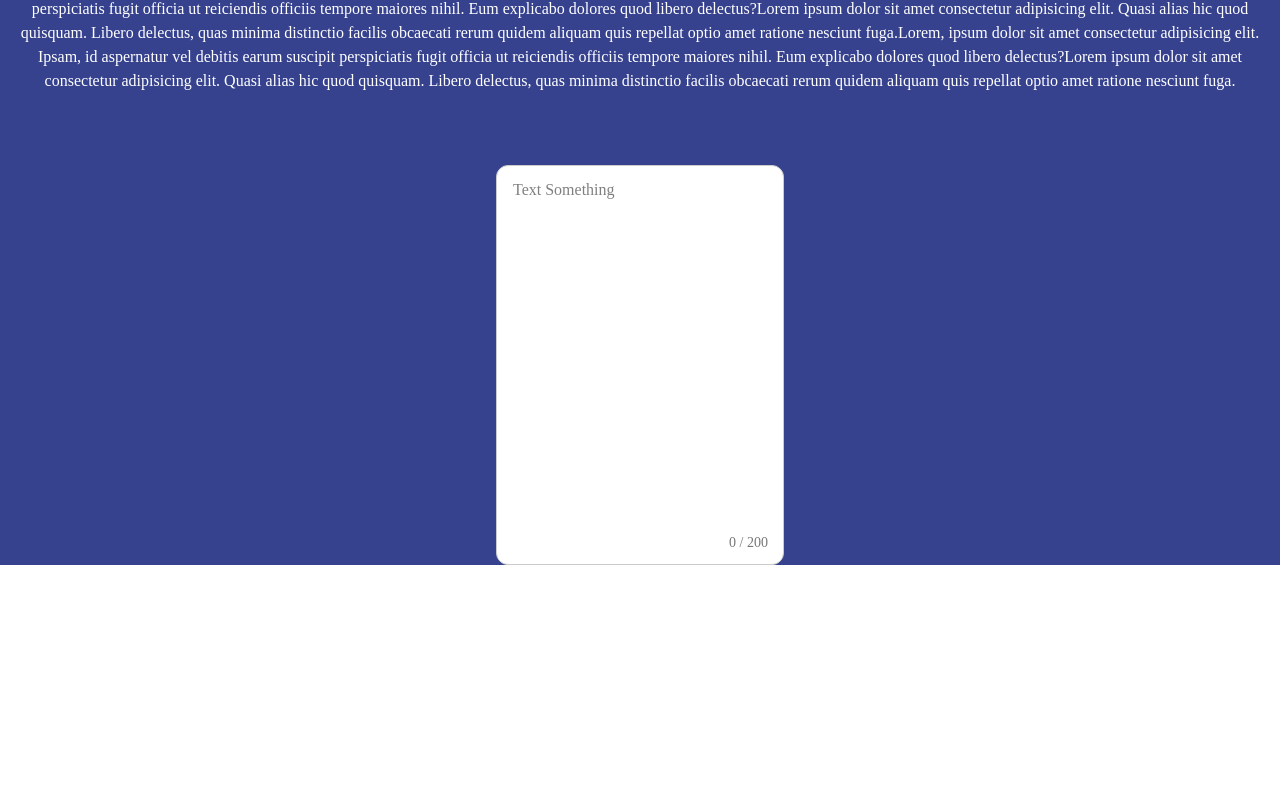
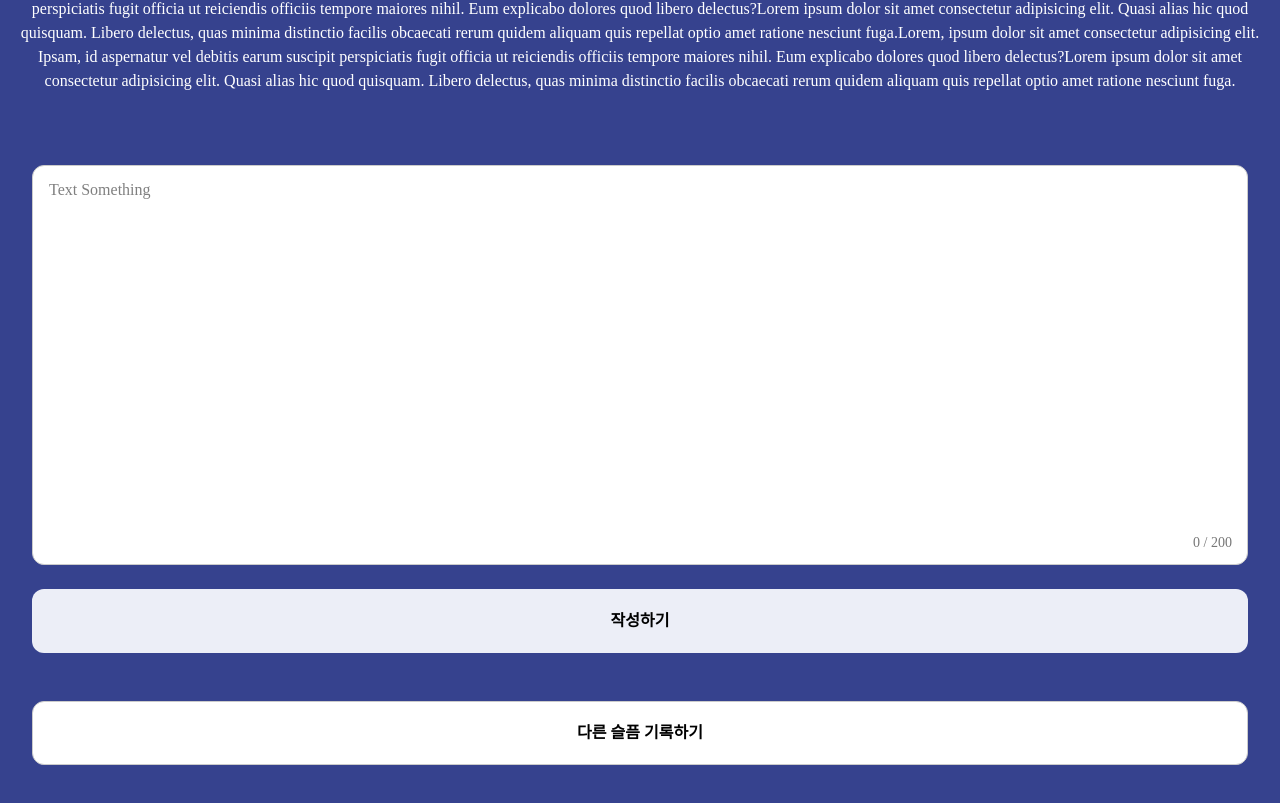
Before and after one commit to UMC-hackathon-2team/web, a React (Vite) app in the folder ToSea-FE/: page / in a window 1280 px wide. Shown: the part 563-1366 px from the top of the page. Before the commit the page ends 1135 px from the top, so only its background shows below. Built offline with nearby package versions, Linux system fonts and the light colour scheme; a web font is replaced by a local one.

Commit message:
design: 버튼, textarea css 수정

```diff
--- a/ToSea-FE/src/components/common/TextArea.tsx
+++ b/ToSea-FE/src/components/common/TextArea.tsx
@@ -29,7 +29,6 @@ export default function TextArea({
 	onChange,
 	placeholder = '',
 	maxLength = 200,
-	width = 288,
 	height = 400,
 	disabled = false,
 	error = false,
@@ -45,7 +44,7 @@ export default function TextArea({
 	}
 
 	return (
-		<div className='flex flex-col gap-2 mx-auto' style={{ width }}>
+		<div className={cn('flex flex-col gap-2 mx-auto w-full px-8', className)}>
 			<div className='relative' style={{ height }}>
 				<textarea
 					value={value}
--- a/ToSea-FE/src/components/common/button/BaseButton.tsx
+++ b/ToSea-FE/src/components/common/button/BaseButton.tsx
@@ -24,11 +24,12 @@ export type BaseButtonProps = React.ButtonHTMLAttributes<HTMLButtonElement> & {
 
 export function BaseButton({ label, className, disabled, ...props }: BaseButtonProps) {
 	return (
+		<div className='w-full px-8'>
 			<button
 				disabled={disabled}
 				className={cn(
-				'inline-flex items-center justify-center gap-[10px]',
-				'min-w-32.5 h-16 px-10 py-5',
+					'inline-flex items-center justify-center gap-2.5',
+					'w-full h-16 px-8 py-5',
 					'rounded-12',
 					'text-[16px] leading-[150%] font-pretendard font-semibold',
 					'select-none transition duration-300 ease-out',
@@ -43,5 +44,6 @@ export function BaseButton({ label, className, disabled, ...props }: BaseButtonP
 			>
 				{label}
 			</button>
+		</div>
 	)
 }
--- a/ToSea-FE/src/components/common/button/OutlinedButton.tsx
+++ b/ToSea-FE/src/components/common/button/OutlinedButton.tsx
@@ -1,4 +1,3 @@
-import React from 'react'
 import { BaseButton, type BaseButtonProps } from './BaseButton'
 import { cn } from '../../../utils/cn'
 
@@ -11,7 +10,7 @@ export default function OutlinedButton({ className, ...props }: Props) {
 			className={cn(
 				// Enable
 				'bg-white text-black',
-				'border border-main-400',
+				'border border-gray-3',
 				// Hover
 				'hover:bg-[#F3F3F3]',
 				// Pressed
--- a/ToSea-FE/src/pages/MainPage.tsx
+++ b/ToSea-FE/src/pages/MainPage.tsx
@@ -1,5 +1,6 @@
 import { useState } from 'react'
 import TextArea from '../components/common/TextArea'
+import { FilledButton, OutlinedButton } from '@/components/common/button'
 
 const MainPage = () => {
 	const [text, setText] = useState('')
@@ -53,6 +54,13 @@ const MainPage = () => {
 				<br />
 				<br />
 				<TextArea value={text} onChange={setText} placeholder='Text Something' />
+				<br />
+				<FilledButton label='작성하기' onClick={() => {}} />
+				<br />
+				<br />
+				<OutlinedButton label='다른 슬픔 기록하기' onClick={() => {}} />
+				<br />
+				<br />
 			</div>
 		</div>
 	)
```
Lines whose indentation alone changed are shown as unchanged.
